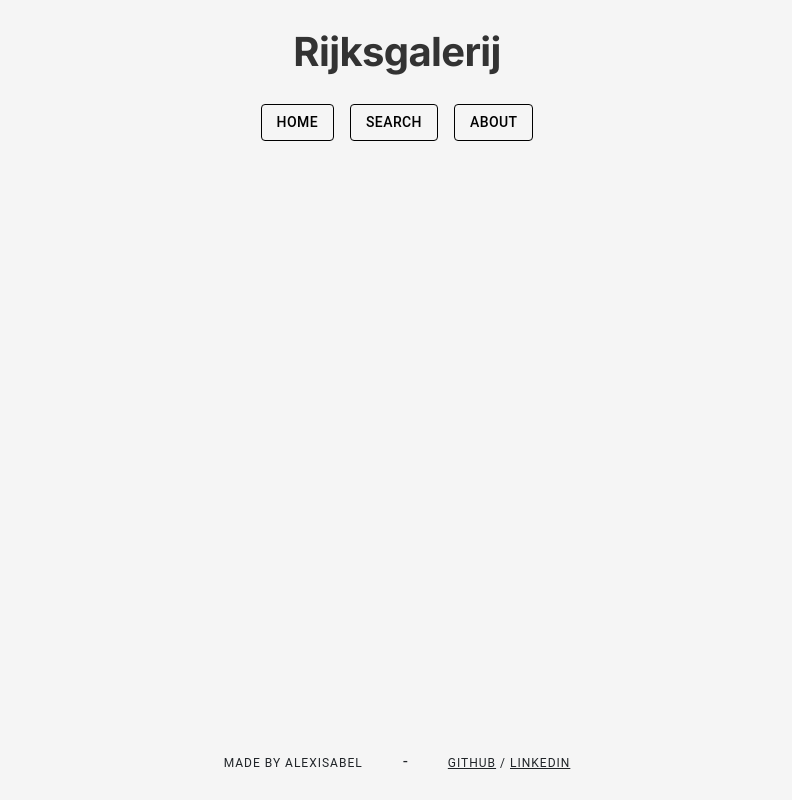
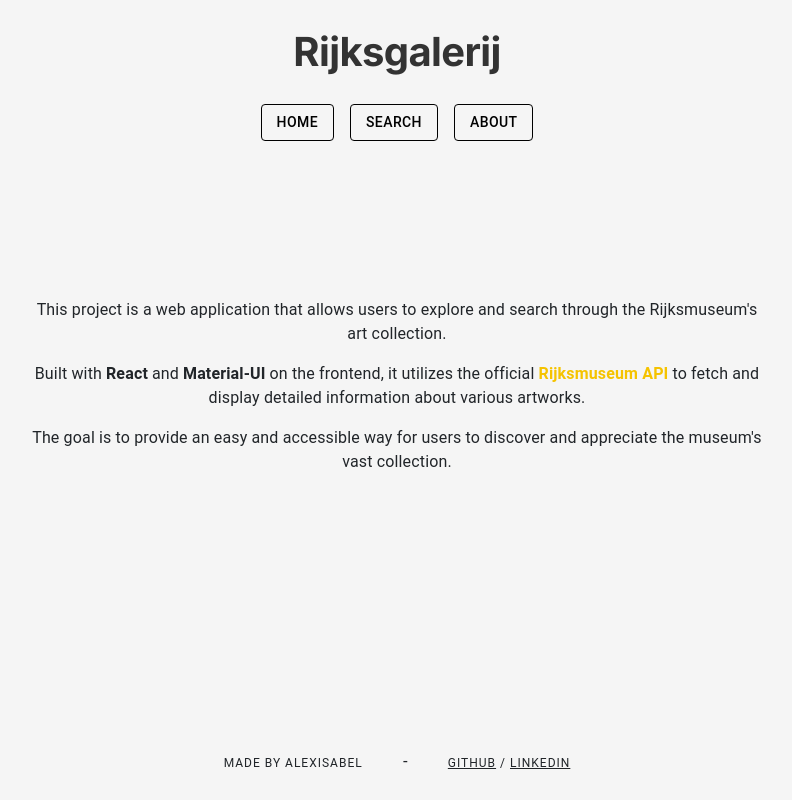
Before and after one commit to alexisabels/rijksgalerij, a React (Vite) app: page /about in a window 1280 px wide. Shown: the whole page, without its empty margins (243-1035 px from the left). Built offline with nearby package versions, Linux system fonts and the light colour scheme; no server answers.

Commit message:
About page & other fixes

```diff
--- /dev/null
+++ b/src/About.jsx
@@ -0,0 +1,48 @@
+import { Box, Typography, Link } from "@mui/material";
+
+function About() {
+  return (
+    <Box maxWidth="60%" margin="auto" padding={2}>
+      <Typography paragraph>
+        This project is a web application that allows users to explore and
+        search through the Rijksmuseum's art collection.
+      </Typography>
+      <Typography paragraph>
+        Built with
+        <Link
+          href="https://react.dev/"
+          color="inherit"
+          underline="hover"
+          sx={{ fontWeight: "bold", marginX: 0.5 }}
+        >
+          React
+        </Link>
+        and
+        <Link
+          href="https://mui.com/"
+          color="inherit"
+          underline="hover"
+          sx={{ fontWeight: "bold", marginX: 0.5 }}
+        >
+          Material-UI
+        </Link>
+        on the frontend, it utilizes the official
+        <Link
+          href="https://data.rijksmuseum.nl/object-metadata/api/#collection-api"
+          color="#F5C300"
+          underline="hover"
+          sx={{ fontWeight: "bold", marginX: 0.5 }}
+        >
+          Rijksmuseum API
+        </Link>
+        to fetch and display detailed information about various artworks.
+      </Typography>
+      <Typography paragraph>
+        The goal is to provide an easy and accessible way for users to discover
+        and appreciate the museum's vast collection.
+      </Typography>
+    </Box>
+  );
+}
+
+export default About;
--- a/src/Routes.jsx
+++ b/src/Routes.jsx
@@ -1,12 +1,14 @@
 import { Route, Routes } from "react-router-dom";
 import Home from "./Home";
 import Search from "./Search";
+import About from "./About";
 
 const RoutesManager = () => {
   return (
     <Routes>
       <Route path="/" element={<Home />} />
       <Route path="/search" element={<Search />} />
+      <Route path="/about" element={<About />} />
     </Routes>
   );
 };
--- a/src/Search.jsx
+++ b/src/Search.jsx
@@ -122,7 +122,7 @@
             ))}
           </Grid>
         ) : (
-          <Typography variant="h6" align="center" color="textSecondary">
+          <Typography variant="h6" align="center" color="textSecondary" mx={4}>
             Enter a name or keyword to start your first search.
           </Typography>
         )}
--- a/src/lib/api.js
+++ b/src/lib/api.js
@@ -1,4 +1,4 @@
-const language = "en";
+const language = "en"; //futuro: añadir opcion cambiar idioma (solo en/nl)
 const API_KEY = import.meta.env.VITE_API_KEY;
 const URL_API = `https://www.rijksmuseum.nl/api/${language}/collection?key=${API_KEY}`;
 
@@ -9,8 +9,8 @@
     console.log(data);
 
     return data.artObjects.map((artObject) => ({
-      title: artObject.title || "Sin título",
-      author: artObject.principalOrFirstMaker || "Autor desconocido",
+      title: artObject.title || "No title",
+      author: artObject.principalOrFirstMaker || "Unknown author",
       imageUrl: artObject.webImage ? artObject.webImage.url : "/noimage.png",
     }));
   } catch (error) {
@@ -31,6 +31,7 @@
 //     imageUrl: artObject.webImage.url,
 //   };
 // }
+// ¿filtrar por autor?
 export async function getByMaker(queryMaker) {
   const data = await fetch(`${URL_API}&involvedMaker=${queryMaker}`);
   const art = await data.json();
```
